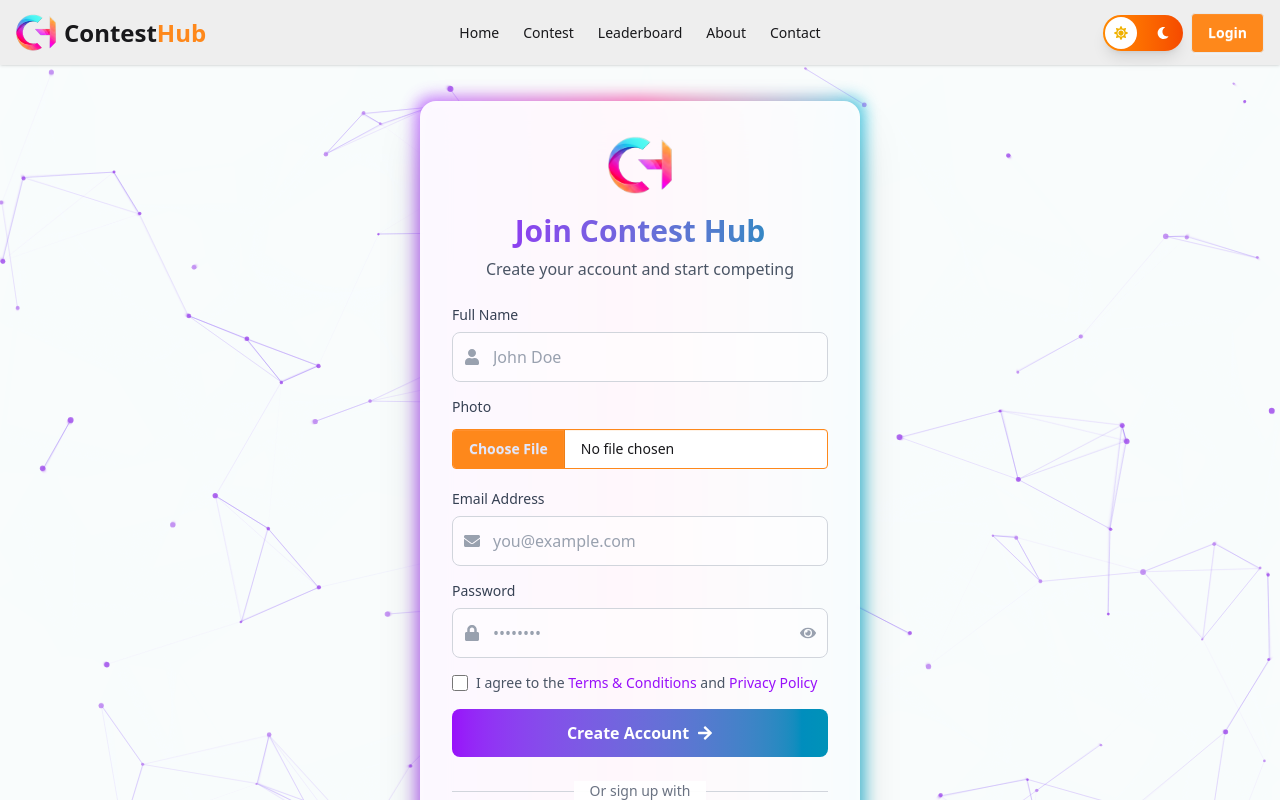
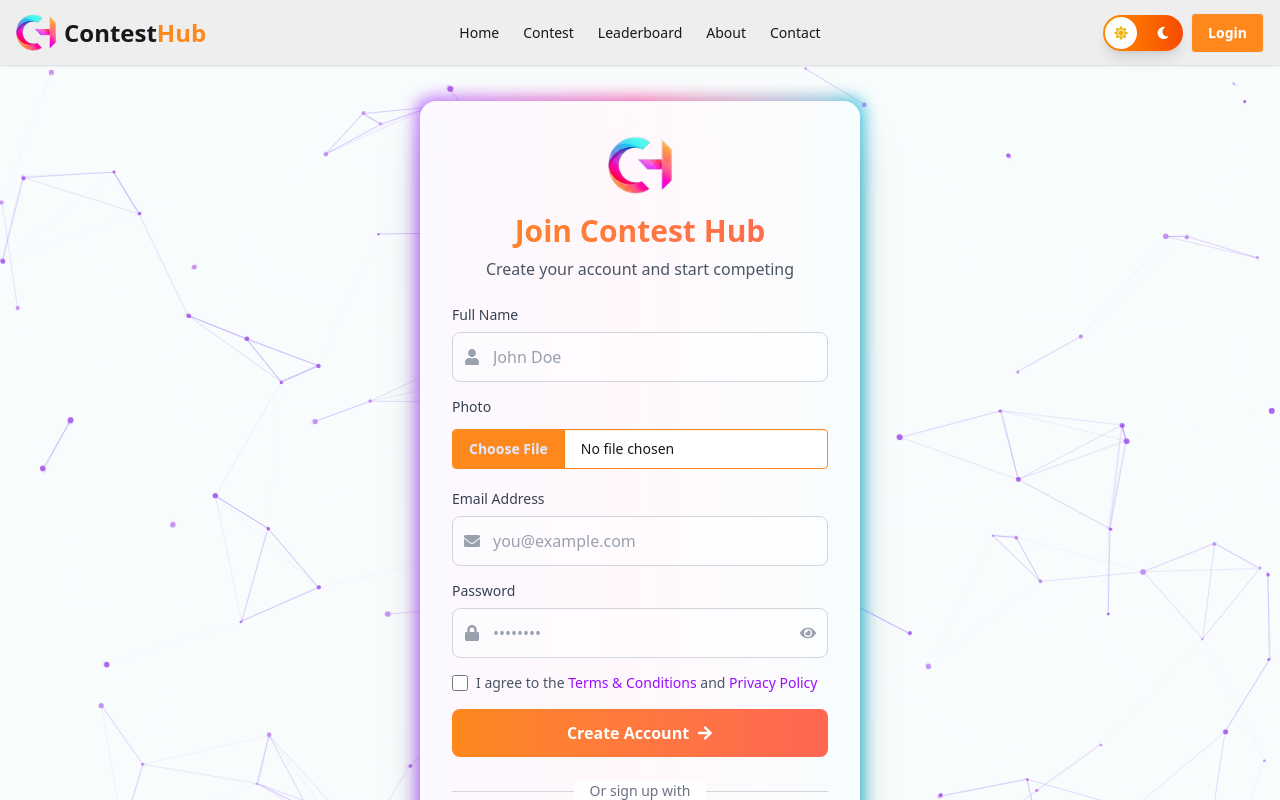
Before and after one commit to rashel-dev/ContestHub-client, a React (Vite) app: page /register in a window 1280 px wide. Shown: the top 800 px of the page. Built offline with nearby package versions, Linux system fonts and the light colour scheme; no server answers.

Commit message:
change the color of login and register button with primary color

```diff
--- a/src/Components/ui/SocialLogin.jsx
+++ b/src/Components/ui/SocialLogin.jsx
@@ -56,7 +56,7 @@ const SocialLogin = ({ page }) => {
         <>
             <button
                 onClick={handleGoogleSignIn}
-                className="w-full bg-white dark:bg-slate-600 text-black dark:text-white font-semibold py-3 rounded-lg hover:shadow-lg hover:scale-105 transition-all duration-300 flex items-center justify-center space-x-2 group"
+                className="w-full bg-white dark:bg-slate-600 text-black dark:text-white font-semibold py-3 rounded-lg hover:shadow-lg hover:scale-105 transition-all duration-300 flex items-center justify-center space-x-2 cursor-pointer group"
             >
                 <FcGoogle className="text-xl" />
                 <span>{page === "login" ? "Login with Google" : "Register with Google"}</span>
--- a/src/Pages/Auth/Login.jsx
+++ b/src/Pages/Auth/Login.jsx
@@ -190,7 +190,7 @@ const Login = () => {
                             <div className="inline-flex items-center justify-center w-16 h-16  mb-4">
                                 <img src={logoImg} alt="" />
                             </div>
-                            <h1 className="text-3xl font-bold bg-linear-to-r from-purple-600 to-cyan-600 dark:from-purple-400 dark:to-cyan-400 bg-clip-text text-transparent mb-2">Contest Hub</h1>
+                            <h1 className="text-3xl font-bold bg-linear-to-r from-primary to-accent bg-clip-text text-transparent mb-2">Contest Hub</h1>
                             <p className="text-gray-600 dark:text-gray-300">Welcome back! Please login to your account</p>
                         </div>
 
@@ -258,7 +258,7 @@ const Login = () => {
                             {/* Submit Button */}
                             <button
                                 disabled={loading}
-                                className={`w-full bg-linear-to-r from-purple-600 to-cyan-600 text-white font-semibold py-3 rounded-lg hover:shadow-lg hover:scale-105 transition-all duration-300 flex items-center justify-center space-x-2 group cursor-pointer ${
+                                className={`w-full bg-linear-to-r from-primary to-accent text-white font-semibold py-3 rounded-lg hover:shadow-lg hover:scale-105 transition-all duration-300 flex items-center justify-center space-x-2 group cursor-pointer ${
                                     loading ? "opacity-70 cursor-not-allowed" : ""
                                 }`}
                             >
--- a/src/Pages/Auth/Register.jsx
+++ b/src/Pages/Auth/Register.jsx
@@ -232,7 +232,7 @@ export default function RegisterPage() {
                             <div className="inline-flex items-center justify-center w-16 h-16 mb-4">
                                 <img src={logoImg} alt="" />
                             </div>
-                            <h1 className="text-3xl font-bold bg-linear-to-r from-purple-600 to-cyan-600 dark:from-purple-400 dark:to-cyan-400 bg-clip-text text-transparent mb-2">Join Contest Hub</h1>
+                            <h1 className="text-3xl font-bold bg-linear-to-r from-primary to-accent bg-clip-text text-transparent mb-2">Join Contest Hub</h1>
                             <p className="text-gray-600 dark:text-gray-300">Create your account and start competing</p>
                         </div>
 
@@ -334,7 +334,7 @@ export default function RegisterPage() {
                                         className="w-4 h-4 mt-0.5 rounded border-gray-300 dark:border-slate-600 dark:bg-slate-700 text-purple-600 focus:ring-purple-500 focus:ring-offset-0 cursor-pointer"
                                         required
                                     />
-                                    <span className="ml-2 text-gray-600 dark:text-gray-300 group-hover:text-purple-600 dark:group-hover:text-purple-400 transition-colors">
+                                    <span className="ml-2 text-gray-600 dark:text-gray-300 transition-colors">
                                         I agree to the{" "}
                                         <a href="" className="text-purple-600 dark:text-purple-400 hover:text-purple-700 dark:hover:text-purple-300 font-medium">
                                             Terms & Conditions
@@ -351,7 +351,7 @@ export default function RegisterPage() {
                             <button
                                 onClick={handleSubmit}
                                 disabled={loading}
-                                className={`w-full bg-linear-to-r from-purple-600 to-cyan-600 text-white font-semibold py-3 rounded-lg hover:shadow-lg hover:scale-105 transition-all duration-300 flex items-center justify-center space-x-2 group ${
+                                className={`w-full bg-linear-to-r from-primary to-accent text-white font-semibold py-3 rounded-lg hover:shadow-lg hover:scale-105 transition-all duration-300 flex items-center justify-center space-x-2 group cursor-pointer ${
                                     loading ? "opacity-70 cursor-not-allowed" : ""
                                 }`}
                             >
```
